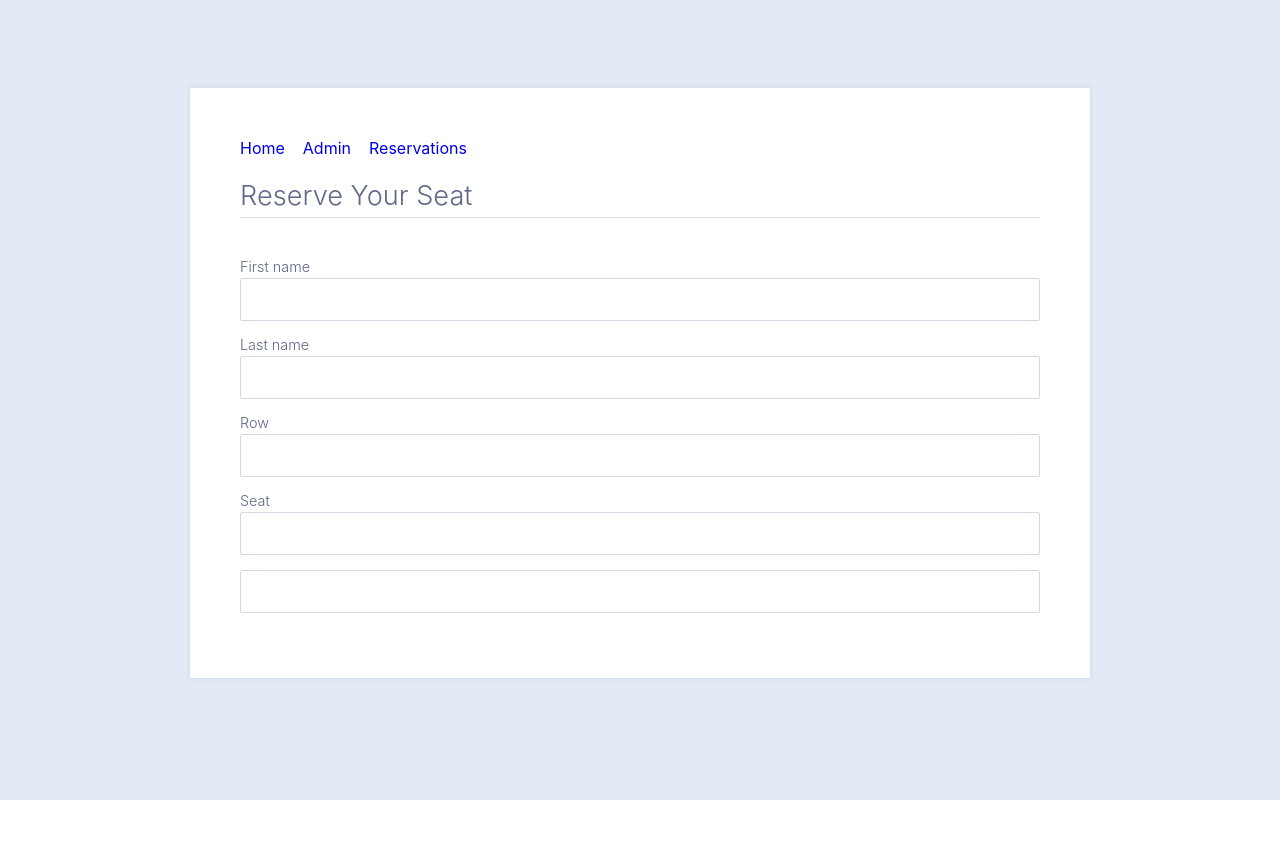
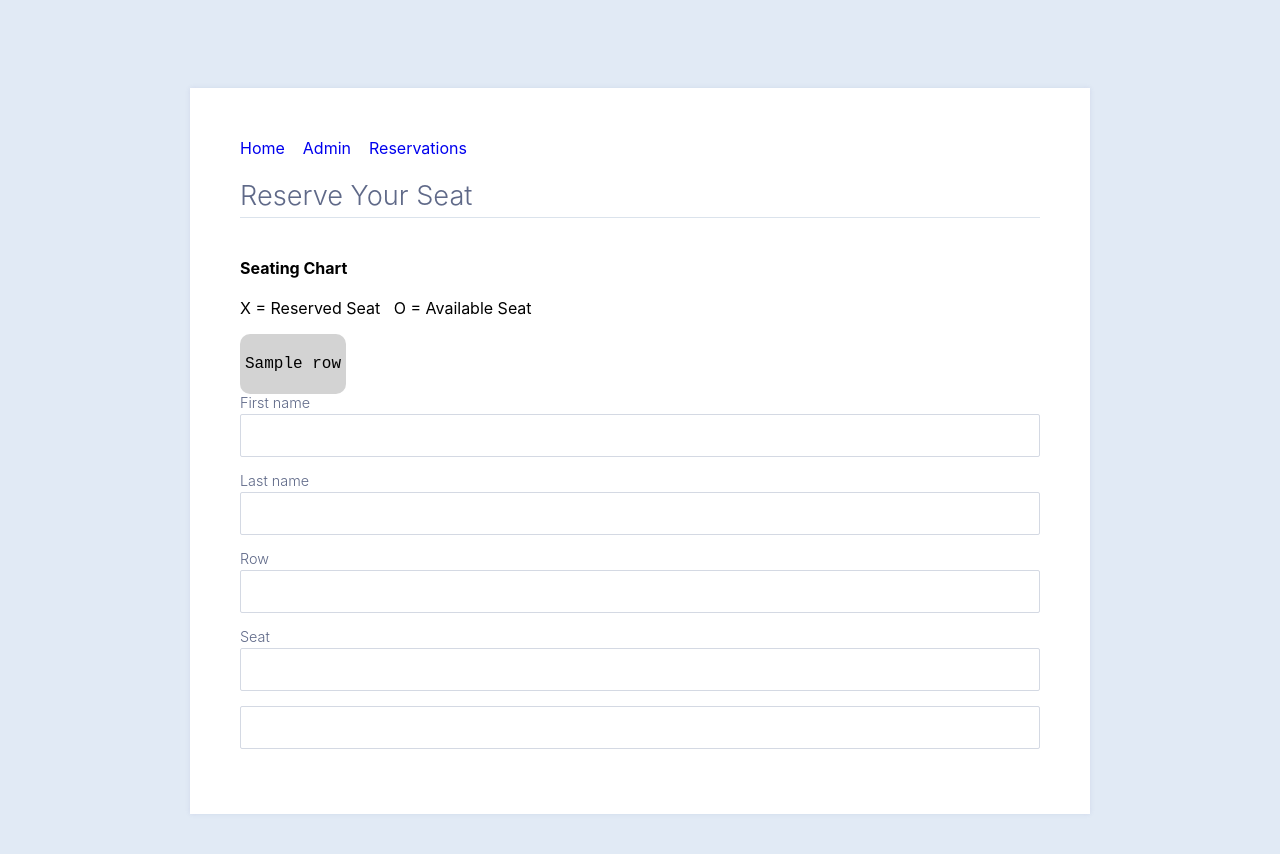
Before and after one commit to 4320-Team-2/Trip-Reservation-System, a Python web app: template it-4320-final-proj/flask_wtforms_tutorial/templates/reservations.html in a window 1280 px wide. Shown: the top 854 px of the page. Before the commit the page ends 800 px from the top, so only its background shows below. Run offline with Jinja, Linux system fonts and the light colour scheme; the template is opened without the code that fills it: most values are stand-ins (such as "Sample title", 1, 10 or a date in 2020); form fields are guessed from the names that the template uses; some libraries are stand-ins or nearby versions.

Commit message:
Add functionality to reservations page
Displays error messages, seating chart, and also fixed hyperlink issue that would change the page when form submitted.

```diff
--- a/it-4320-final-proj/flask_wtforms_tutorial/templates/reservations.html
+++ b/it-4320-final-proj/flask_wtforms_tutorial/templates/reservations.html
@@ -3,8 +3,6 @@
 {% block styles %}
     <link rel="stylesheet" href="{{ url_for('static', filename='css/forms.css') }}" rel="stylesheet" type="text/css">
 {% endblock %}
-
-
 
 {% block content %}
 
@@ -17,8 +15,18 @@
   </div>
   <h1> </h1>
   <h2 class="title">Reserve Your Seat</h2>
-
-  <form method="POST" action="/admin">
+  {% if err %}
+     <p class="err">{{ err }}</p>
+  {% endif %}
+  {% if chart %}
+  <p class="chartr"><b>Seating Chart</b> <br> <br> X = Reserved Seat &nbsp; O = Available Seat</p>
+  <div class="seatingChart">
+   {% for row in chart %}
+     <p class="chartr">{{ row }}</p>
+   {% endfor %}
+  </div>
+  {% endif %}
+  <form method="POST" action="/reservations">
       {{ form.csrf_token }}
       <div class="form-field">{{ form.first_name.label }} {{ form.first_name }}
         {% if form.first_name.errors %}
```
